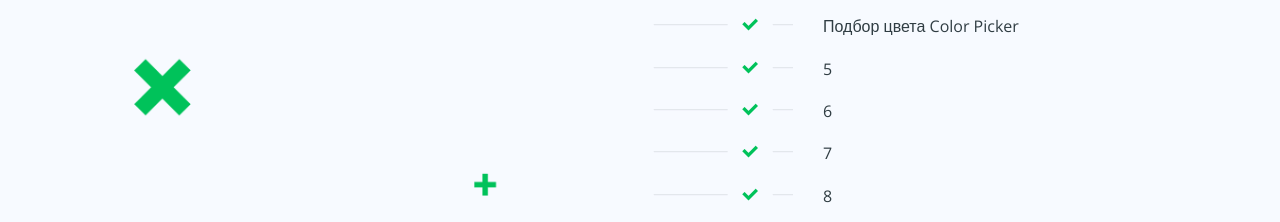
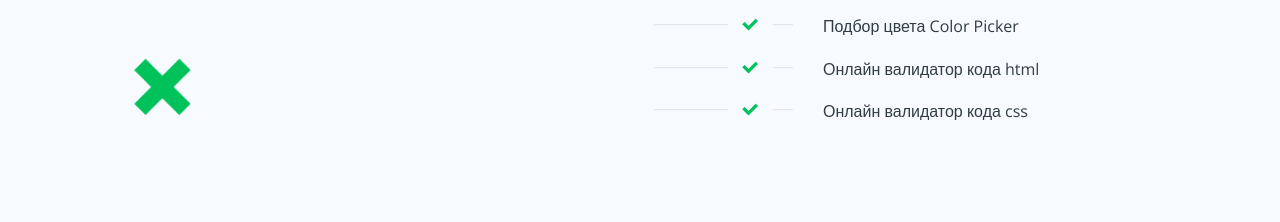
Before and after one commit to TeacherLudMila/lesso, a plain HTML site: page index.html in a window 1280 px wide. Shown: the part 530-752 px from the top of the page. Drawn offline with nearby package versions, Linux system fonts and the light colour scheme.

```diff
--- a/index.html
+++ b/index.html
@@ -38,10 +38,6 @@
 							<li><a href="https://webref.ru/css" target="_blank">Справочник CSS</a></li>
 							<li><a href="https://github.com/yoksel/common-words" target="_blank">Слова, часто используемые в CSS-классах</a></li>
 							<li><a href="https://ru.w3docs.com/tools/color-picker#5764a8" target="_blank">Подбор цвета Color Picker</a></li>
-							<li><a href="" target="_blank">5</a></li>
-							<li><a href="" target="_blank">6</a></li>
-							<li><a href="" target="_blank">7</a></li>
-							<li><a href="" target="_blank">8</a></li>
 							<li><a href="https://validator.w3.org/" target="_blank">Онлайн валидатор кода html</a></li>
 							<li><a href="http://jigsaw.w3.org/css-validator/validator.html.ru" target="_blank">Онлайн валидатор кода css</a></li>
 						</ul>
```
